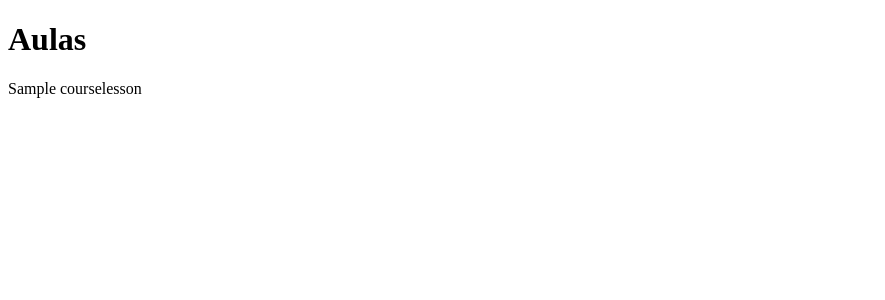
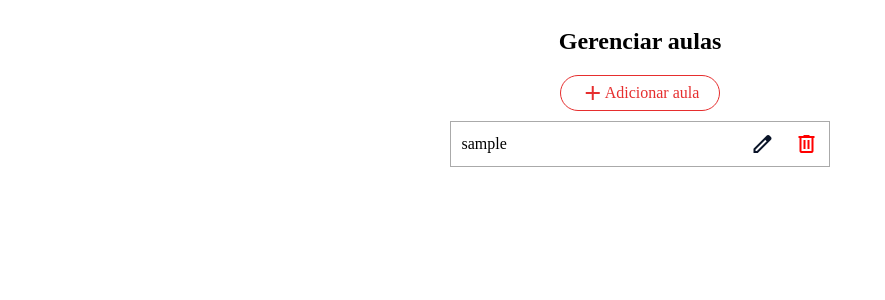
Before and after one commit to E-Fernandez-Albuquerque/Projeto_Bad_Request, a Django app: page /myadmin/cursos/editar-curso/1/aulas in a window 1280 px wide. Shown: the top 300 px of the page, without its empty margins (0-885 px from the left). Run offline with Django 4.2, Linux system fonts and the light colour scheme; tables that the repository leaves empty hold one stand-in row (values such as "Sample post").

Commit message:
Adicionar aula
Erro de integridade no formulário

```diff
--- a/cursos/admin.py
+++ b/cursos/admin.py
@@ -9,18 +9,18 @@ class CourseAdmin(admin.ModelAdmin):
 
 @admin.register(CourseLesson)
 class ProductAdmin(admin.ModelAdmin):
-    list_display = ('id', 'course', 'title', 'description', 'lesson_slug')
+    list_display = ('course', 'title', 'description', 'lesson_slug')
     prepopulated_fields = {'lesson_slug': ("title",)}
 
 
 @admin.register(CoursePosts)
 class PostsAdmin(admin.ModelAdmin):
-    list_display = ('id', 'author', 'course', 'text', 'date')
+    list_display = ('author', 'course', 'text', 'date')
 
 
 @admin.register(LessonPosts)
 class PostsAdmin(admin.ModelAdmin):
-    list_display = ('id', 'author', 'course', 'lesson', 'text', 'date')
+    list_display = ('author', 'course', 'lesson', 'text', 'date')
 
 
 @admin.register(BoughtBy)
--- a/cursos/models.py
+++ b/cursos/models.py
@@ -40,7 +40,6 @@ class Course(models.Model):
 
 
 class CourseLesson(models.Model):
-    id = models.IntegerField(primary_key=True)
     course = models.ForeignKey(Course, related_name='lesson', on_delete=models.CASCADE)
     title = models.CharField(max_length=255)
     description = models.TextField()
--- a/frontend/static/css/myadmin.css
+++ b/frontend/static/css/myadmin.css
@@ -86,6 +86,7 @@
 
 .myadmin-icons a{
     transition: all 0.1s ease-out;
+    color: rgb(10,20,40);
 }
 
 .myadmin-icons a:hover{
@@ -93,14 +94,14 @@
 }
 
 .myadmin-icons a:visited{
-    color: #0044ee;
+    color: rgb(10,20,40);
 }
 
 .myadmin-icons a:nth-child(2){
-    color: #00c4c4;
+    color: rgb(10,20,40);
 }
 
-.myadmin-icons a:nth-child(3){
+.myadmin-icons a:last-child{
     color: red;
 }
 
--- a/myadmin/templates/MyAdminGerenciarAulas.html
+++ b/myadmin/templates/MyAdminGerenciarAulas.html
@@ -4,12 +4,24 @@
     <meta charset="UTF-8">
     <meta http-equiv="X-UA-Compatible" content="IE=edge">
     <meta name="viewport" content="width=device-width, initial-scale=1.0">
+    <link rel="stylesheet" href="https://fonts.googleapis.com/css2?family=Material+Symbols+Outlined:opsz,wght,FILL,GRAD@20..48,100..700,0..1,-50..200" />    <title>Document</title>
+    {% load static %}
+    <link rel="stylesheet" href="{% static "/css/myadmin.css" %}">
     <title>Document</title>
 </head>
 <body>
-    <h1>Aulas</h1>
-    {% for lesson in lessons %}
-    <span>{{ lesson.title }}</span>
-    {% endfor %}
+    <div class="myadmin-courses">
+        <h2>Gerenciar aulas</h2>
+        <a class='plus-course' href="/myadmin/cursos/editar-curso/{{ course_id }}/aulas/criar-aula"><span class="material-symbols-outlined">add</span>Adicionar aula</a>
+        {% for lesson in lessons %}
+        <div class="myadmin-course">
+            <span>{{ lesson.lesson_slug }}</span>
+            <div class="myadmin-icons">
+                <a href='#'><span class="material-symbols-outlined">edit</span></a>
+                <a href='/myadmin/cursos/editar-curso/{{ lesson.course.id }}/aulas/deletar-aula/{{ lesson.lesson_slug }}'><span class="material-symbols-outlined">delete</span></a>
+            </div>
+        </div>
+        {% endfor %}
+    </div>
 </body>
 </html>
--- a/myadmin/urls.py
+++ b/myadmin/urls.py
@@ -1,5 +1,5 @@
 from django.urls import path
-from .views import MyAdminHome, MyAdminCursos, delete_course, edit_course, myadmin_lesson, new_course
+from .views import new_lesson, MyAdminHome, MyAdminCursos, delete_course, delete_lesson, edit_course, myadmin_lesson, new_course
 
 urlpatterns = [
     path('', MyAdminHome.as_view(), name='adminhome'),
@@ -7,5 +7,8 @@ urlpatterns = [
     path('cursos/deletar-curso/<int:id>', delete_course, name='deletar' ),
     path('cursos/editar-curso/<int:id>', edit_course, name='edit'),
     path('cursos/criar-curso/', new_course, name='create'),
-    path('cursos/editar-curso/<int:id>/aulas', myadmin_lesson, name='adminaulas')
+    path('cursos/editar-curso/<int:id>/aulas', myadmin_lesson, name='adminaulas'),
+    path('cursos/editar-curso/<int:id>/aulas/deletar-aula/<slug:lesson_slug>', delete_lesson, name='deletar-aula'),
+    path('cursos/editar-curso/<int:id>/aulas/criar-aula', new_lesson, name='criar-aula'),
+
 ]
--- a/myadmin/views.py
+++ b/myadmin/views.py
@@ -3,7 +3,7 @@ from django.shortcuts import get_object_or_404, redirect, render
 from django.contrib.auth.models import User
 from django.views.generic import TemplateView,ListView
 from cursos.views import Course, CourseLesson
-from .forms import InsertCourse, EditCourse
+from .forms import InsertCourse, EditCourse, InsertLesson
 from django.contrib import messages
 # Create your views here.
 
@@ -55,6 +55,29 @@ def myadmin_lesson(request, id):
     lessons = CourseLesson.objects.filter(course=courses)
     print(lessons)
     context = {
+        'course_id':courses.id,
         'lessons': lessons
     }
     return render(request, 'MyAdminGerenciarAulas.html', context=context)
+
+
+def delete_lesson(request, id, lesson_slug):
+    courses = Course.objects.get(pk=id)
+    lesson = CourseLesson.objects.get(course=courses, lesson_slug=lesson_slug)
+    lesson.delete()
+
+    messages.info(request, 'Aula deletada')
+
+    return redirect(f'/myadmin/cursos')
+
+
+def new_lesson(request, id):
+    if request.method == 'POST':
+        form = InsertLesson(request.POST)
+        form.initial['course_id'] = id
+        if form.is_valid():
+            form.save()
+            return redirect('/myadmin/cursos')
+    else:
+        form = InsertLesson()
+        return render(request, 'MyAdminCriarAula.html', {'form': form, 'course_id': id})
```
Also changed, not shown: myadmin/forms.py (+7 -1 lines), myadmin/templates/MyAdminCriarAula.html (added, +23 -0 lines), cursos/migrations/0012_alter_courselesson_id.py (added).
